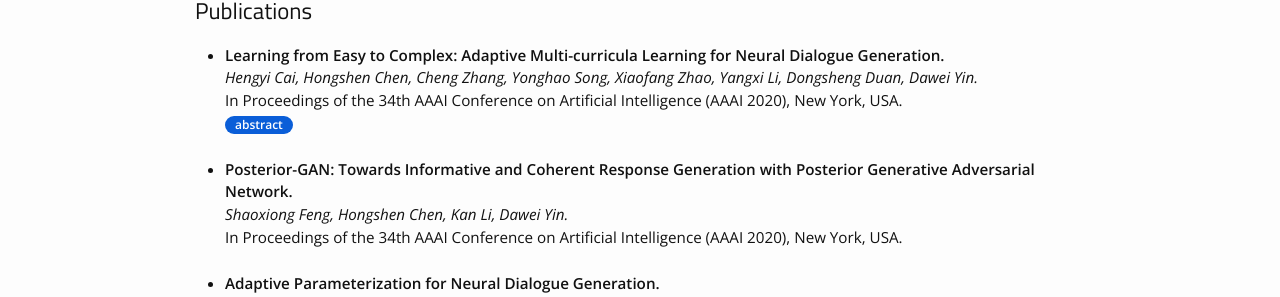
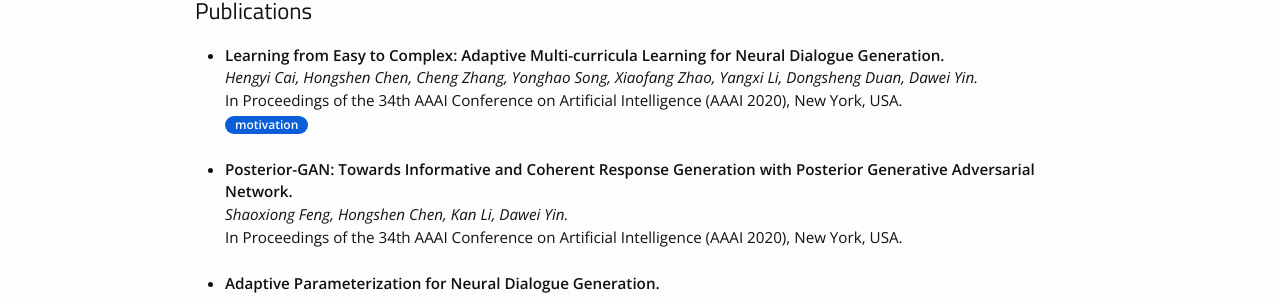
Before and after one commit to chenhongshen/chenhongshen.github.io, a Jekyll site: the page built from publications.md, in a window 1280 px wide. Shown: the part 165-462 px from the top of the page. Built offline with Jekyll 4.4.1, drawn with Linux system fonts in a browser that asks for light colours; a script that is not in the unit is left out.

Commit message:
Update publications.md

```diff
--- a/publications.md
+++ b/publications.md
@@ -14,7 +14,7 @@
 		<b>Learning from Easy to Complex: Adaptive Multi-curricula Learning for Neural Dialogue Generation. </b><br>
 		<i>Hengyi Cai, Hongshen Chen, Cheng Zhang, Yonghao Song, Xiaofang Zhao, Yangxi Li, Dongsheng Duan, Dawei Yin. </i><br>
 		In Proceedings of the 34th AAAI Conference on Artificial Intelligence (AAAI 2020), New York, USA.<br>
-		<div class="color-button" onclick="isHidden('2019aaai_cai_abstract')">abstract</div>
+		<div class="color-button" onclick="isHidden('2019aaai_cai_abstract')">motivation</div>
 		<div class="abstract-box" id="2019aaai_cai_abstract" style="display:none">
 		<b>Abstract</b>:  Current state-of-the-art neural dialogue systems are mainly data-driven and are trained on human-generated responses. However, due to the subjectivity and open-ended nature of human conversations, the complexity of training dialogues varies greatly.  The noise and uneven complexity of query-response pairs impede the learning efficiency and effects of the neural dialogue generation models.  What is more, so far, there are no unified dialogue complexity measurements, and the dialogue complexity embodies multiple aspects of attributes---specificity, repetitiveness, relevance, etc. Inspired by human behaviors of learning to converse, where children learn from easy dialogues to complex ones and dynamically adjust their learning progress, in this paper, we first analyze five dialogue attributes to measure the dialogue complexity in multiple perspectives on three publicly available corpora. Then, we propose an adaptive multi-curricula learning framework to schedule a committee of the organized curricula. The framework is established upon the reinforcement learning paradigm, which automatically chooses different curricula at the evolving learning process according to the learning status of the neural dialogue generation model. Extensive experiments conducted on five state-of-the-art models demonstrate its learning efficiency and effectiveness with respect to 13 automatic evaluation metrics and human judgments.<br>
 		<b>Motivation</b>: <br>
```
